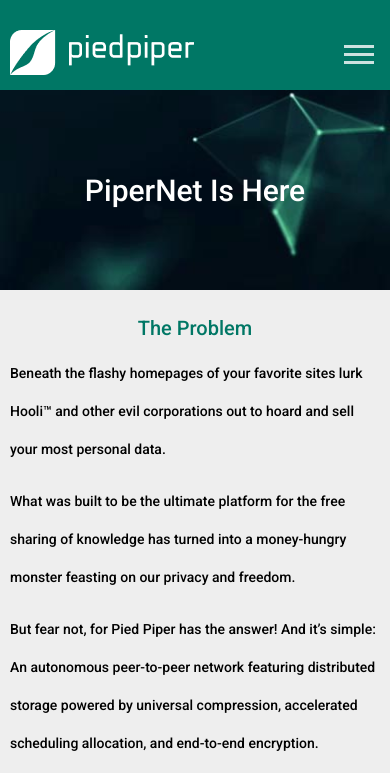
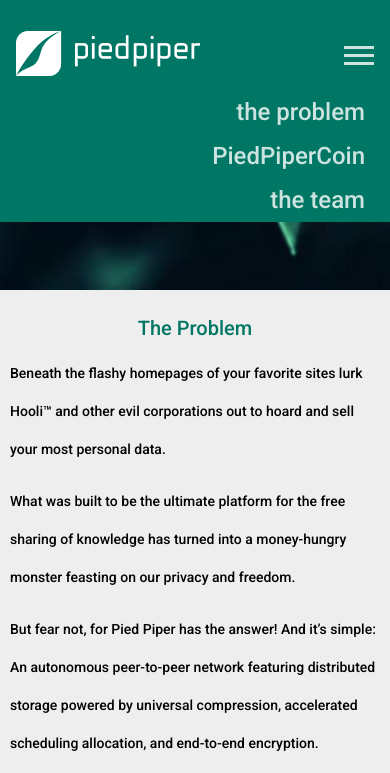
Before and after one commit to Prokhorova-Ri/Piedpiper, a plain HTML site: page index.html in a window 390 px wide. Both pictures are taken after a click on the button "MENU". Shown: the top 773 px of the page. Drawn offline with nearby package versions, Linux system fonts and the light colour scheme.

Commit message:
Added scroll to the top of the page when clicking on the logo. Added scroll navigation.

```diff
--- a/app.js
+++ b/app.js
@@ -1,19 +1,64 @@
+
+/* Fixed header */
 $(function() {
 
   let header = $("#header");
   let section = $("#section");
-  let sectionH;
+  let sectionH = section.innerHeight();
   let scrollPos = $(window).scrollTop();
 
-  $(window).on("scroll load resize", function() {
+  checkSkroll(scrollPos, sectionH);
+
+  $(window).on("scroll resize", function() {
     sectionH = section.innerHeight();
     scrollPos = $(this).scrollTop();
+    checkSkroll(scrollPos, sectionH);
+  });
 
+  function checkSkroll(scrollPos, sectionH) {
     if( scrollPos > sectionH ) {
       header.addClass("fixed");
     } else {
       header.removeClass("fixed");
     }
+  }
 
+  /* Smooth scroll */
+
+  $("[data-scroll]").on("click", function(event){
+    event.preventDefault();
+
+    let elenentId = $(this).data('scroll');
+    let elementOffset = $(elenentId).offset().top;
+
+    nav.removeClass("show");
+
+    $("html, body").animate({
+      scrollTop: elementOffset - 60
+    }, 800);
   });
 });
+
+/* NavToggle */
+
+let nav = $("#nav");
+let navToggle = $("#navToggle");
+
+  navToggle.on("click", function(event){
+    event.preventDefault();
+    nav.toggleClass("show");
+});
+
+/* Scroll on top */
+$(function() {
+  $(window).scroll(function() {
+    if($(this).scrollTop() != 0) {
+
+    $('#button').fadeIn();
+  }
+  });
+
+      $('#button').click(function() {
+      $('body,html').animate({scrollTop:0},800);
+     });
+  });
--- a/index.html
+++ b/index.html
@@ -11,33 +11,39 @@
   <title>Piedpiper</title>
 </head>
 <body>
+
+  <!-- Header -->
   <header class="header" id="header">
     <div class="container">
       <div class="header__inner">
-        <div class="header__logo">
+        <button class="button" type="button" id="button">
           <img src="images/logo.png" alt="" class="img__logo">
-        </div>
-        <nav class="nav">
-          <a class="nav__link" href="">the problem</a>
+        </button>
+
+   <!-- Navigation -->
+        <nav class="nav" id="nav">
+          <a class="nav__link" href="" data-scroll="#problem">the problem</a>
           <span>|</span>
-          <a class="nav__link" href="">PiedPiperCoin</a>
+          <a class="nav__link" href="" data-scroll="#coin">PiedPiperCoin</a>
           <span>|</span>
-          <a class="nav__link" href="">the team</a>
+          <a class="nav__link" href="" data-scroll="#team">the team</a>
         </nav>
-        <button class="burger" type="button">
+        <button class="burger" type="button" id="navToggle">
           <span class="burger__item">MENU</span>
         </button>
       </div>
     </div>
   </header>
 
+  <!-- Container -->
   <div class="section" id="section">
     <div class="container">
       <h1 class="section__title">PiperNet Is Here</h1>
     </div>
   </div>
 
-  <div class="section2">
+  <!-- Problem -->
+  <div class="section2" id="problem">
     <div class="container2">
       <h2 class="section2__title">The Problem</h2>
         <div class="section2__text">
@@ -55,7 +61,7 @@
       </div>
     </div>
   </div>
-
+<!-- Hero-block -->
   <div class="section3">
     <div class="container">
       <div class="content3__text">
@@ -67,7 +73,8 @@
     </div>
   </div>
 
-  <div class="section4">
+  <!-- PiedPiperCoin -->
+  <div class="section4" id="coin">
     <div class="container">
       <h2 class="section4__title">Introducing PiedPiperCoin</h2>
 
@@ -88,7 +95,8 @@
     </div>
   </div>
 
-  <div class="section5">
+  <!-- Team -->
+  <div class="section5" id="team">
     <div class="container">
       <h2 class="section5__title">The Team</h2>
     </div>
@@ -132,6 +140,7 @@
     </div>
   </div>
 
+  <!-- Footer -->
   <div class="footer">
       <div class="footer__text">
         All other trademarks and copyrights are the property of their
--- a/style.css
+++ b/style.css
@@ -21,6 +21,8 @@ body{
   padding-right: 55px;
 }
 
+/* Header */
+
 .header {
   position: absolute;
   width: 100%;
@@ -36,10 +38,8 @@ body{
     position: fixed;
   }
 
-  .header.fixed .header__inner {
-
+.header.fixed .header__inner {
     padding: 10px 0;
-
   }
 
 .header__inner {
@@ -56,12 +56,18 @@ span {
   color: #ffffff;
 }
 
+button {
+  background-color: transparent;
+  border: 0;
+}
+
+/* Navigation */
+
 .nav {
   display: flex;
 }
 
 .nav__link {
-
   padding-right: 10px;
   color: #fff;
   opacity: .80;
@@ -99,6 +105,8 @@ span {
   text-align: center;
 }
 
+/* Problem */
+
 .section2 {
   background: #EEEEEE;
   height: 719px;
@@ -129,6 +137,8 @@ span {
   line-height: 38px;
 }
 
+/* Hero-block */
+
 .section3 {
   display: flex;
   background: url("images/02.jpg");
@@ -145,6 +155,8 @@ span {
   text-align: center;
   color: #FFFFFF;
 }
+
+/* PiedPiperCoin */
 
 .section4 {
   padding-top: 48px;
@@ -178,6 +190,8 @@ span {
   Width: 115px;
   Height: 115px;
 }
+
+/* Team */
 
 .section5 {
   height: 845px;
@@ -229,6 +243,8 @@ color: #000000;
   margin: 41px 0;
 }
 
+/* Footer */
+
 .footer {
   display: flex;
   height: 176px;
@@ -245,6 +261,8 @@ color: #000000;
   padding: 48px 0 0 0;
   width: 540px;
 }
+
+/* Burger */
 
 .burger{
   display: none;
@@ -288,9 +306,30 @@ color: #000000;
   bottom: -8px;
 }
 
+/* Media */
+
 @media (max-width: 991px) {
-  .nav {
+.nav {
     display: none;
+    width: 100%;
+    flex-direction: column;
+    position: absolute;
+    top: 100%;
+    right: 0;
+    text-align: right;
+    background-color: #007765;
+}
+
+span {
+  display: none;
+}
+
+.nav.show {
+  display: flex;
+}
+
+.nav__link {
+  padding: 8px 25px;
 }
 
   .burger{
```
